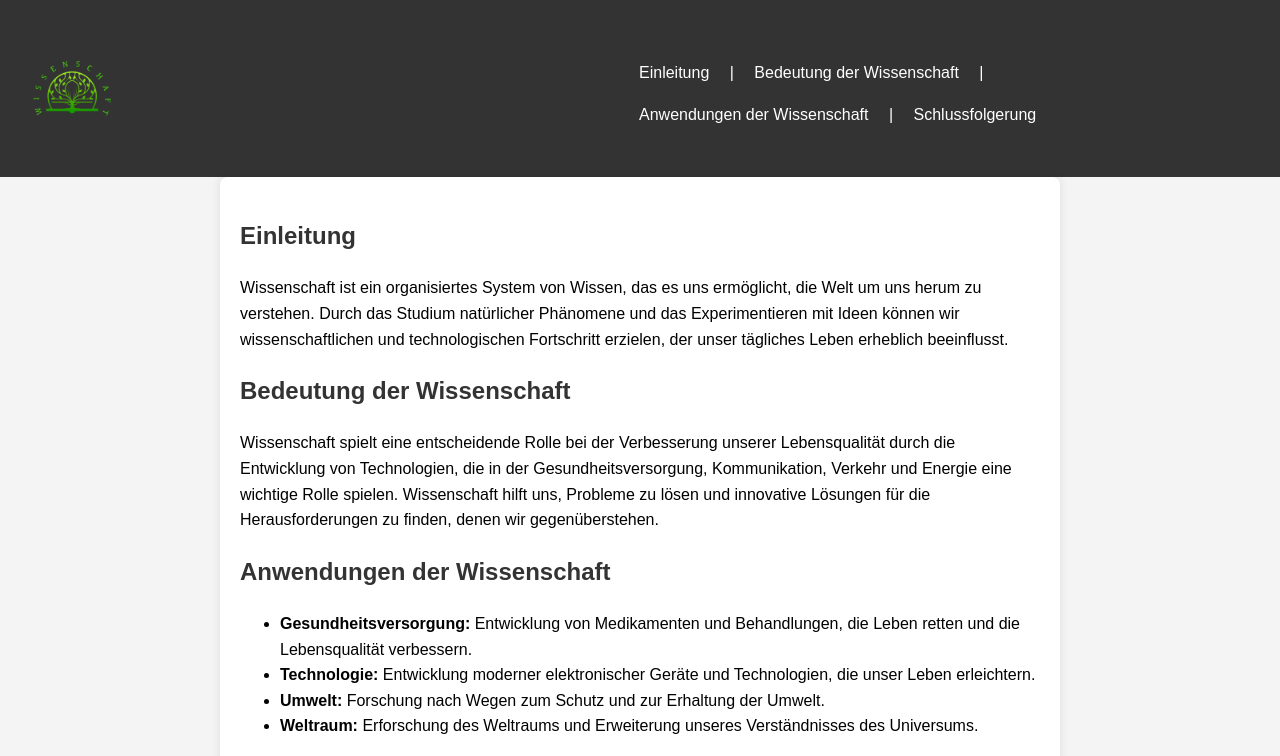
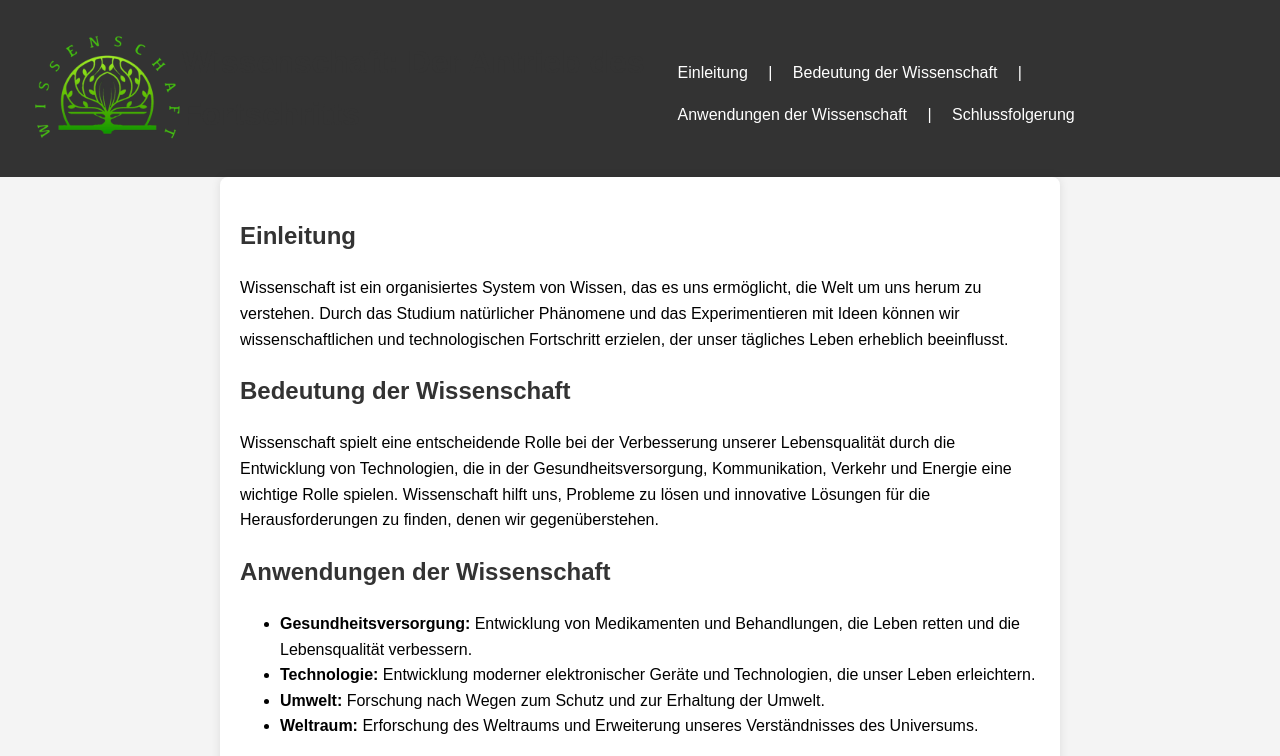
Before and after one commit to Almasri034/firstsitewindows, a plain HTML site: page index.html in a window 1280 px wide. Shown: the top 756 px of the page. Drawn offline with Linux system fonts and the light colour scheme.

Commit message:
new width logo

```diff
--- a/index.html
+++ b/index.html
@@ -26,7 +26,7 @@
 
         /* تنسيق اللوغو ليكون بحجم أصغر وفي الجانب الأيمن */
         .logo {
-            width: 80px; /* حجم أصغر للوغو */
+            width: 150px; /* حجم أصغر للوغو */
             height: auto;
         }
 
```
